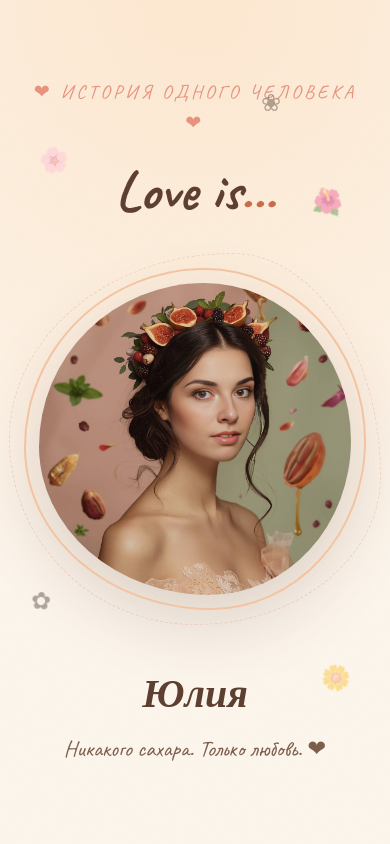
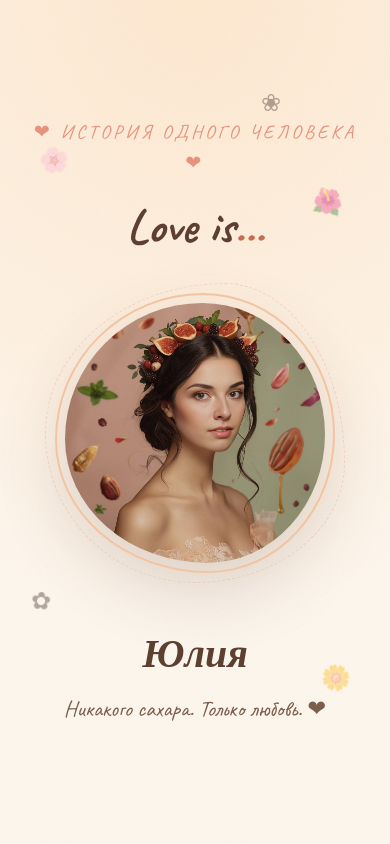
Before and after one commit to danila-talanov/Happy-Wife, a plain HTML site: page index.html in a window 390 px wide. Shown: the top 844 px of the page. Drawn offline with nearby package versions, Linux system fonts and the light colour scheme; a web font is replaced by a local one.

Commit message:
Adapt_version

```diff
--- a/index.html
+++ b/index.html
@@ -113,11 +113,11 @@
 
         .hero-title {
             font-family: 'Caveat', cursive;
-            font-size: clamp(3.5rem, 12vw, 7.5rem);
+            font-size: clamp(3rem, 12vw, 7.5rem);
             font-weight: 700;
             color: var(--brown);
             line-height: 1;
-            margin-bottom: 1rem;
+            margin-bottom: 0.8rem;
             opacity: 0;
             animation: fadeUp 1s ease forwards 0.5s;
         }
@@ -130,7 +130,7 @@
 
         .hero-image-wrap {
             position: relative;
-            margin: 3rem 0;
+            margin: 2.5rem 0;
             opacity: 0;
             animation: fadeUp 1s ease forwards 0.7s;
             z-index: 5;
@@ -139,7 +139,7 @@
         .hero-image-wrap::before {
             content: '';
             position: absolute;
-            inset: -15px;
+            inset: -12px;
             border: 2px solid var(--peach);
             border-radius: 50% 45% 55% 40% / 40% 55% 45% 50%;
             animation: morphBorder 10s ease-in-out infinite;
@@ -148,7 +148,7 @@
         .hero-image-wrap::after {
             content: '';
             position: absolute;
-            inset: -30px;
+            inset: -24px;
             border: 1px dashed var(--rose);
             border-radius: 45% 55% 40% 60% / 55% 40% 60% 45%;
             opacity: 0.3;
@@ -156,14 +156,23 @@
         }
 
         .hero-image {
-            width: min(350px, 80vw);
-            height: min(350px, 80vw);
+            width: min(320px, 80vw);
+            height: min(320px, 80vw);
             border-radius: 50% 45% 55% 40% / 40% 55% 45% 50%;
             object-fit: cover;
             object-position: center 20%;
             display: block;
             box-shadow: 0 25px 70px rgba(92, 61, 46, 0.2);
             animation: morphBorder 10s ease-in-out infinite;
+        }
+
+        @media (max-width: 480px) {
+            .hero-image {
+                width: 260px;
+                height: 260px;
+            }
+            .hero-image-wrap::before { inset: -10px; }
+            .hero-image-wrap::after { inset: -20px; }
         }
 
         /* floating petals */
@@ -213,6 +222,10 @@
             backdrop-filter: blur(10px);
         }
 
+        @media (max-width: 600px) {
+            .love-is-card { padding: 2.5rem 1.5rem; margin-bottom: 3.5rem; }
+        }
+
         .love-is-card::before {
             content: attr(data-love);
             position: absolute;
@@ -232,7 +245,7 @@
 
         .love-is-top {
             font-family: 'Caveat', cursive;
-            font-size: clamp(2.2rem, 7vw, 3.5rem);
+            font-size: clamp(2rem, 8vw, 3.5rem);
             color: var(--brown);
             text-align: center;
             margin-bottom: 2rem;
@@ -255,6 +268,14 @@
             margin: 0 auto;
         }
 
+        @media (max-width: 768px) {
+            .section { padding: 4rem 1.25rem; }
+        }
+
+        @media (max-width: 380px) {
+            .section { padding: 3.5rem 1rem; }
+        }
+
         .section-label {
             font-family: 'Caveat', cursive;
             font-size: 1.1rem;
@@ -267,7 +288,7 @@
 
         .section-title {
             font-family: 'Playfair Display', serif;
-            font-size: clamp(2.2rem, 6vw, 3.8rem);
+            font-size: clamp(2rem, 8vw, 3.8rem);
             color: var(--brown);
             text-align: center;
             margin-bottom: 2.5rem;
@@ -385,6 +406,11 @@
             box-shadow: 0 15px 40px rgba(0,0,0,0.03);
         }
 
+        @media (max-width: 600px) {
+            .quote-block { padding: 2.5rem 1.5rem 2.5rem 2rem; margin: 3rem auto; }
+            .quote-block::before { font-size: 3.5rem; top: -10px; left: 10px; }
+        }
+
         .quote-block::before {
             content: '❝';
             position: absolute;
@@ -416,6 +442,10 @@
             max-width: 700px;
             margin: 0 auto;
             box-shadow: 0 20px 50px rgba(90, 122, 90, 0.3);
+        }
+
+        @media (max-width: 600px) {
+            .club-card { padding: 3rem 1.5rem; border-radius: 20px; }
         }
 
         .club-card::before {
```
